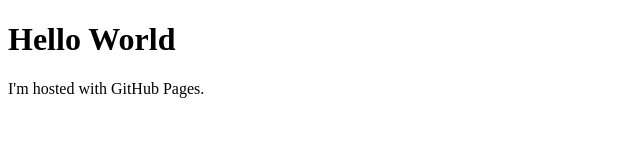
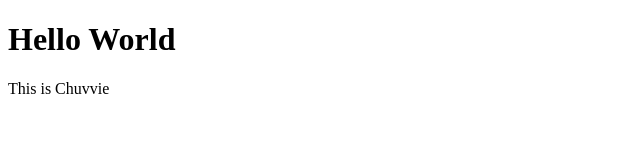
Before and after one commit to Chuvvie/Chuvvie.github.io, a plain HTML site: page index.html in a window 1280 px wide. Shown: the whole page, without its empty margins (0-640 px from the left). Drawn offline with Linux system fonts and the light colour scheme.

Commit message:
Update index.html

```diff
--- a/index.html
+++ b/index.html
@@ -2,6 +2,6 @@
 <html>
 <body>
 <h1>Hello World</h1>
-<p>I'm hosted with GitHub Pages.</p>
+<p>This is Chuvvie</p>
 </body>
 </html>
```
